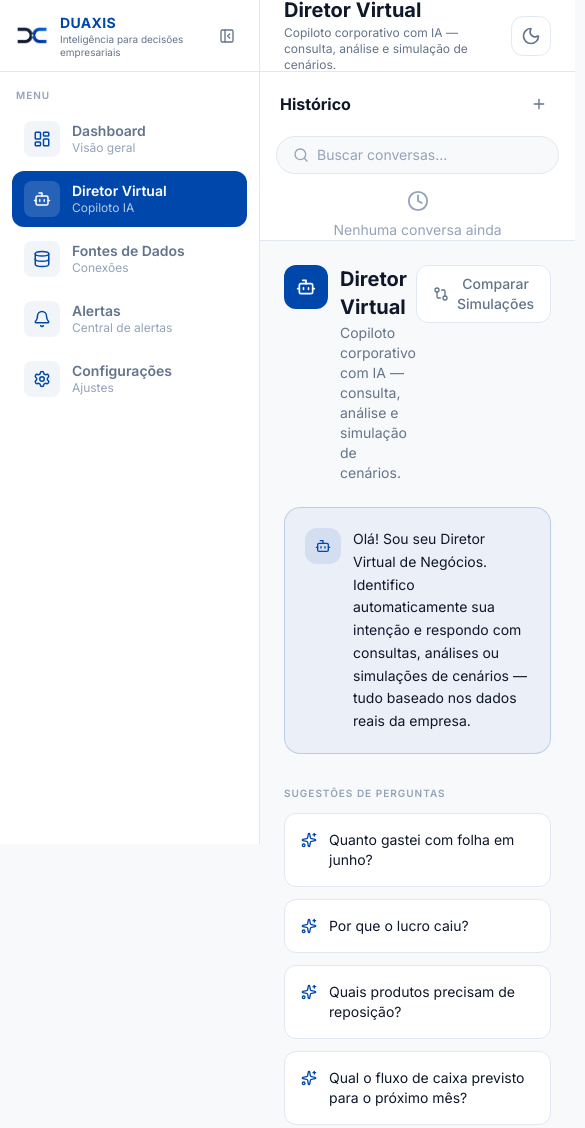
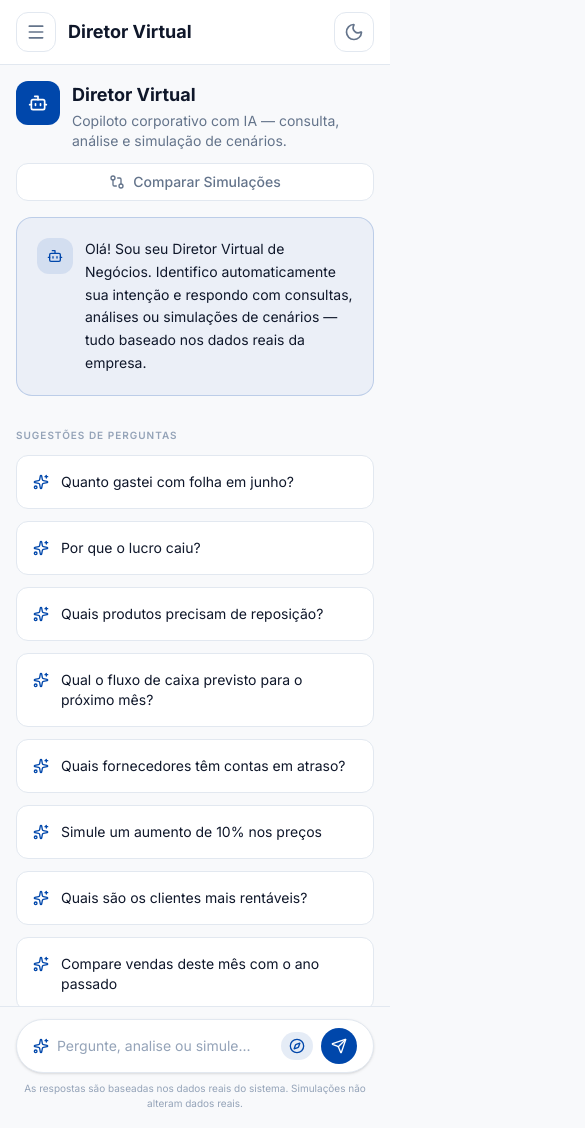
Before and after one commit to EstherCardote/duaxis-projeto-start-tech, a website: page dist/diretor-virtual.html in a window 390 px wide. Shown: the top 1128 px of the page, 585 px wide, since content can reach past the window. Drawn offline with nearby package versions, Linux system fonts and the light colour scheme.

Commit message:
adicionado responsividade ao site

```diff
--- a/src/input.css
+++ b/src/input.css
@@ -40,6 +40,10 @@
   body {
     @apply bg-bg-page text-text-primary font-sans antialiased transition-colors duration-300 ease-in-out;
   }
+
+  body.menu-aberto {
+    @apply overflow-hidden lg:overflow-auto;
+  }
 }
 
 @layer components {
@@ -47,12 +51,24 @@
     @apply flex min-h-screen;
   }
 
+  .menu-overlay {
+    @apply fixed inset-0 z-30 bg-black/50 opacity-0 pointer-events-none transition-opacity duration-300 lg:hidden;
+  }
+
+  .menu-overlay--visivel {
+    @apply opacity-100 pointer-events-auto;
+  }
+
   .menu-lateral {
-    @apply fixed top-0 left-0 z-40 flex h-screen w-[260px] flex-col border-r border-border bg-bg-card transition-all duration-300 ease-in-out;
+    @apply fixed top-0 left-0 z-40 flex h-screen w-[260px] -translate-x-full flex-col border-r border-border bg-bg-card transition-all duration-300 ease-in-out lg:translate-x-0;
+  }
+
+  .menu-lateral--aberto {
+    @apply translate-x-0;
   }
 
   .menu-lateral--recolhido {
-    @apply w-[72px];
+    @apply lg:w-[72px];
   }
 
   .menu-lateral__cabecalho {
@@ -60,7 +76,7 @@
   }
 
   .menu-lateral--recolhido .menu-lateral__cabecalho {
-    @apply h-[var(--header-height)] flex-col justify-center gap-2 px-2;
+    @apply lg:h-[var(--header-height)] lg:flex-col lg:justify-center lg:gap-2 lg:px-2;
   }
 
   .menu-lateral__logo {
@@ -72,7 +88,7 @@
   }
 
   .menu-lateral--recolhido .menu-lateral__marca-texto {
-    @apply hidden;
+    @apply lg:hidden;
   }
 
   .menu-lateral__marca-nome {
@@ -84,11 +100,15 @@
   }
 
   .menu-lateral__alternar {
-    @apply flex h-8 w-8 shrink-0 cursor-pointer items-center justify-center rounded-lg text-text-secondary transition-colors duration-200 hover:bg-alert-bg hover:text-brand-navy;
+    @apply hidden h-8 w-8 shrink-0 cursor-pointer items-center justify-center rounded-lg text-text-secondary transition-colors duration-200 hover:bg-alert-bg hover:text-brand-navy lg:flex;
   }
 
   .menu-lateral--recolhido .menu-lateral__alternar {
-    @apply order-first;
+    @apply lg:order-first;
+  }
+
+  .menu-lateral__fechar-mobile {
+    @apply flex h-8 w-8 shrink-0 cursor-pointer items-center justify-center rounded-lg text-text-secondary transition-colors duration-200 hover:bg-alert-bg hover:text-brand-navy lg:hidden;
   }
 
   .menu-lateral__rotulo {
@@ -96,7 +116,7 @@
   }
 
   .menu-lateral--recolhido .menu-lateral__rotulo {
-    @apply hidden;
+    @apply lg:hidden;
   }
 
   .menu-lateral__navegacao {
@@ -108,7 +128,7 @@
   }
 
   .menu-lateral--recolhido .menu-lateral__item {
-    @apply justify-center px-2;
+    @apply lg:justify-center lg:px-2;
   }
 
   .menu-lateral__item--ativo {
@@ -128,7 +148,7 @@
   }
 
   .menu-lateral--recolhido .menu-lateral__item-texto {
-    @apply hidden;
+    @apply lg:hidden;
   }
 
   .menu-lateral__item-titulo {
@@ -144,15 +164,23 @@
   }
 
   .app-principal {
-    @apply ml-[260px] flex min-h-screen flex-1 flex-col transition-all duration-300 ease-in-out;
+    @apply flex min-h-screen flex-1 flex-col transition-all duration-300 ease-in-out ml-0 lg:ml-[260px];
   }
 
   .menu-lateral--recolhido ~ .app-principal {
-    @apply ml-[72px];
+    @apply lg:ml-[72px];
   }
 
   .cabecalho-principal {
-    @apply flex h-[var(--header-height)] shrink-0 items-center justify-between border-b border-border bg-bg-card px-6 transition-colors duration-300;
+    @apply flex shrink-0 items-center justify-between gap-3 border-b border-border bg-bg-card px-4 py-3 transition-colors duration-300 sm:px-6 sm:py-0 sm:h-[var(--header-height)];
+  }
+
+  .cabecalho-principal__inicio {
+    @apply flex min-w-0 flex-1 items-center gap-3;
+  }
+
+  .botao-menu-mobile {
+    @apply flex h-10 w-10 shrink-0 cursor-pointer items-center justify-center rounded-xl border border-border bg-bg-card text-text-secondary transition-colors duration-200 hover:bg-alert-bg lg:hidden;
   }
 
   .cabecalho-principal__info {
@@ -160,11 +188,11 @@
   }
 
   .cabecalho-principal__titulo {
-    @apply text-xl leading-tight font-bold text-text-primary;
+    @apply text-lg leading-tight font-bold text-text-primary sm:text-xl;
   }
 
   .cabecalho-principal__subtitulo {
-    @apply mt-0.5 text-xs text-text-secondary;
+    @apply mt-0.5 hidden text-xs text-text-secondary sm:block;
   }
 
   .cabecalho-principal__acoes {
@@ -200,11 +228,11 @@
   }
 
   .conteudo-pagina {
-    @apply flex flex-1 flex-col gap-6 p-6;
+    @apply flex flex-1 flex-col gap-4 p-4 sm:gap-6 sm:p-6;
   }
 
   .banner-alerta {
-    @apply flex cursor-pointer items-center justify-between rounded-xl border border-border bg-alert-bg px-4 py-3 no-underline transition-colors hover:bg-border/50;
+    @apply flex cursor-pointer items-center justify-between gap-2 rounded-xl border border-border bg-alert-bg px-3 py-2.5 no-underline transition-colors hover:bg-border/50 sm:px-4 sm:py-3;
   }
 
   .banner-alerta__conteudo {
@@ -216,7 +244,7 @@
   }
 
   .saudacao__titulo {
-    @apply text-2xl font-bold text-text-primary;
+    @apply text-xl font-bold text-text-primary sm:text-2xl;
   }
 
   .saudacao__texto {
@@ -224,7 +252,7 @@
   }
 
   .cartao-chat {
-    @apply rounded-2xl border border-border bg-bg-card p-5;
+    @apply rounded-2xl border border-border bg-bg-card p-4 sm:p-5;
   }
 
   .cartao-chat__cabecalho {
@@ -313,7 +341,7 @@
   }
 
   .cartao-indicador__valor {
-    @apply text-xl font-bold text-text-primary;
+    @apply text-lg font-bold text-text-primary sm:text-xl;
   }
 
   .cartao-indicador__rotulo {
@@ -354,7 +382,7 @@
   }
 
   .painel-grafico {
-    @apply rounded-2xl border border-border bg-bg-card p-5;
+    @apply rounded-2xl border border-border bg-bg-card p-4 sm:p-5;
   }
 
   .painel-grafico--largura-total {
@@ -362,7 +390,7 @@
   }
 
   .painel-grafico__cabecalho {
-    @apply mb-3 flex items-start justify-between gap-3;
+    @apply mb-3 flex flex-col items-start justify-between gap-2 sm:flex-row sm:items-start sm:gap-3;
   }
 
   .painel-grafico__titulo-grupo {
@@ -451,7 +479,7 @@
   }
 
   .historico-dv {
-    @apply flex w-[280px] shrink-0 flex-col border-r border-border bg-bg-card;
+    @apply hidden w-full shrink-0 flex-col border-r border-border bg-bg-card lg:flex lg:w-[280px];
   }
 
   .historico-dv__cabecalho {
@@ -483,11 +511,11 @@
   }
 
   .chat-dv__interno {
-    @apply flex flex-1 flex-col overflow-y-auto p-6 pb-32;
+    @apply flex flex-1 flex-col overflow-y-auto p-4 pb-28 sm:p-6 sm:pb-32;
   }
 
   .chat-dv__cabecalho {
-    @apply mb-6 flex items-start justify-between;
+    @apply mb-4 flex flex-col items-start justify-between gap-3 sm:mb-6 sm:flex-row sm:items-start;
   }
 
   .chat-dv__cabecalho-esquerda {
@@ -499,7 +527,7 @@
   }
 
   .chat-dv__titulo {
-    @apply text-xl font-bold text-text-primary;
+    @apply text-lg font-bold text-text-primary sm:text-xl;
   }
 
   .chat-dv__subtitulo {
@@ -507,7 +535,7 @@
   }
 
   .chat-dv__botao-comparar {
-    @apply flex cursor-pointer items-center gap-2 rounded-xl border border-border bg-bg-card px-4 py-2 text-sm font-medium text-text-secondary transition-colors hover:bg-alert-bg;
+    @apply flex w-full cursor-pointer items-center justify-center gap-2 rounded-xl border border-border bg-bg-card px-4 py-2 text-sm font-medium text-text-secondary transition-colors hover:bg-alert-bg sm:w-auto sm:justify-start;
   }
 
   .chat-dv__intro {
@@ -539,7 +567,7 @@
   }
 
   .area-entrada-dv {
-    @apply absolute right-0 bottom-0 left-0 border-t border-border bg-bg-page px-6 py-4;
+    @apply absolute right-0 bottom-0 left-0 border-t border-border bg-bg-page px-4 py-3 sm:px-6 sm:py-4;
   }
 
   .barra-entrada-dv {
@@ -555,7 +583,11 @@
   }
 
   .barra-entrada-dv__explorar {
-    @apply flex shrink-0 cursor-pointer items-center gap-1.5 rounded-full bg-brand-blue/10 px-3 py-1.5 text-xs font-medium text-brand-blue transition-colors hover:bg-brand-blue/20;
+    @apply flex shrink-0 cursor-pointer items-center gap-1.5 rounded-full bg-brand-blue/10 px-2 py-1.5 text-xs font-medium text-brand-blue transition-colors hover:bg-brand-blue/20 sm:px-3;
+  }
+
+  .barra-entrada-dv__explorar-texto {
+    @apply hidden sm:inline;
   }
 
   .barra-entrada-dv__enviar {
@@ -572,7 +604,7 @@
   }
 
   .cartao-fonte {
-    @apply rounded-2xl border border-border bg-bg-card p-5 transition-all duration-200 ease-in-out hover:border-brand-blue/30;
+    @apply rounded-2xl border border-border bg-bg-card p-4 transition-all duration-200 ease-in-out hover:border-brand-blue/30 sm:p-5;
   }
 
   .cartao-fonte__topo {
@@ -636,7 +668,7 @@
   }
 
   .secao-transparencia {
-    @apply rounded-2xl border border-brand-blue/20 bg-brand-blue/5 p-6;
+    @apply rounded-2xl border border-brand-blue/20 bg-brand-blue/5 p-4 sm:p-6;
   }
 
   .secao-transparencia__cabecalho {
@@ -685,7 +717,7 @@
 
   /* Alertas */
   .resumo-alertas {
-    @apply rounded-2xl border border-border bg-bg-card p-6;
+    @apply rounded-2xl border border-border bg-bg-card p-4 sm:p-6;
   }
 
   .resumo-alertas__titulo {
@@ -693,11 +725,11 @@
   }
 
   .resumo-alertas__grade {
-    @apply grid grid-cols-2 gap-4 md:grid-cols-4;
+    @apply grid grid-cols-2 gap-3 sm:gap-4 md:grid-cols-4;
   }
 
   .resumo-alertas__item {
-    @apply flex flex-col items-center gap-1 border-r border-border last:border-r-0 md:px-4;
+    @apply flex flex-col items-center gap-1 px-2 sm:px-4 md:border-r md:border-border md:last:border-r-0;
   }
 
   .resumo-alertas__item-icone {
@@ -745,7 +777,7 @@
   }
 
   .cartao-alerta {
-    @apply flex gap-4 rounded-2xl border border-border bg-bg-card p-4 transition-all duration-200 ease-in-out;
+    @apply flex flex-col gap-3 rounded-2xl border border-border bg-bg-card p-4 transition-all duration-200 ease-in-out sm:flex-row sm:gap-4;
   }
 
   .cartao-alerta--nao-lido {
@@ -777,7 +809,7 @@
   }
 
   .indicador-prioridade {
-    @apply shrink-0 self-start rounded-full px-2.5 py-1 text-xs font-semibold;
+    @apply shrink-0 self-start rounded-full px-2.5 py-1 text-xs font-semibold sm:self-auto;
   }
 
   .indicador-prioridade--alta {
@@ -798,7 +830,7 @@
   }
 
   .cartao-configuracao {
-    @apply flex cursor-pointer items-start gap-4 rounded-2xl border border-border bg-bg-card p-6 transition-all duration-200 ease-in-out hover:border-brand-blue/30 hover:bg-brand-blue/5;
+    @apply flex cursor-pointer items-start gap-3 rounded-2xl border border-border bg-bg-card p-4 transition-all duration-200 ease-in-out hover:border-brand-blue/30 hover:bg-brand-blue/5 sm:gap-4 sm:p-6;
   }
 
   .cartao-configuracao__icone {
@@ -814,7 +846,7 @@
   }
 
   .cartao-plano {
-    @apply rounded-2xl border border-brand-blue/20 bg-brand-blue/5 p-8;
+    @apply rounded-2xl border border-brand-blue/20 bg-brand-blue/5 p-4 sm:p-8;
   }
 
   .cartao-plano__titulo {
@@ -829,13 +861,7 @@
     @apply mt-5 flex flex-wrap gap-3;
   }
 
-  @media (max-width: 1024px) {
-    .layout-dv {
-      @apply flex-col;
-    }
-
-    .historico-dv {
-      @apply w-full border-r-0 border-b;
-    }
+  .botao-secundario__texto {
+    @apply hidden sm:inline;
   }
 }
```
Also changed, not shown: dist/alertas.html, dist/configuracoes.html, dist/css/styles.css, dist/diretor-virtual.html, dist/fontes-de-dados.html, dist/index.html, dist/js/main.js.
